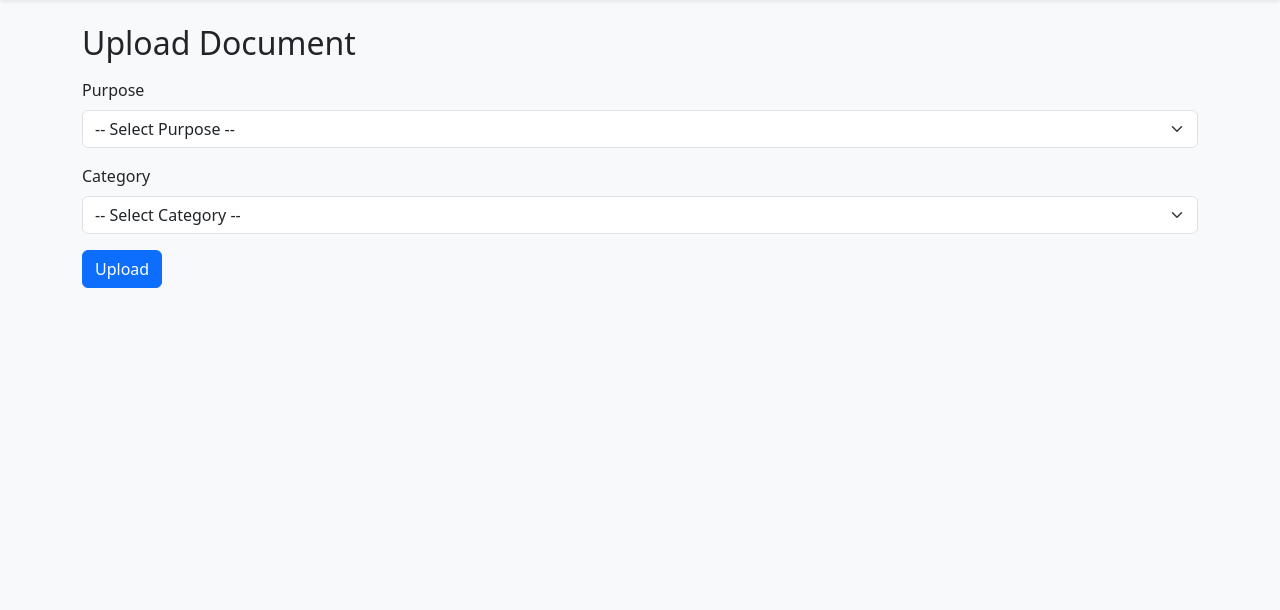
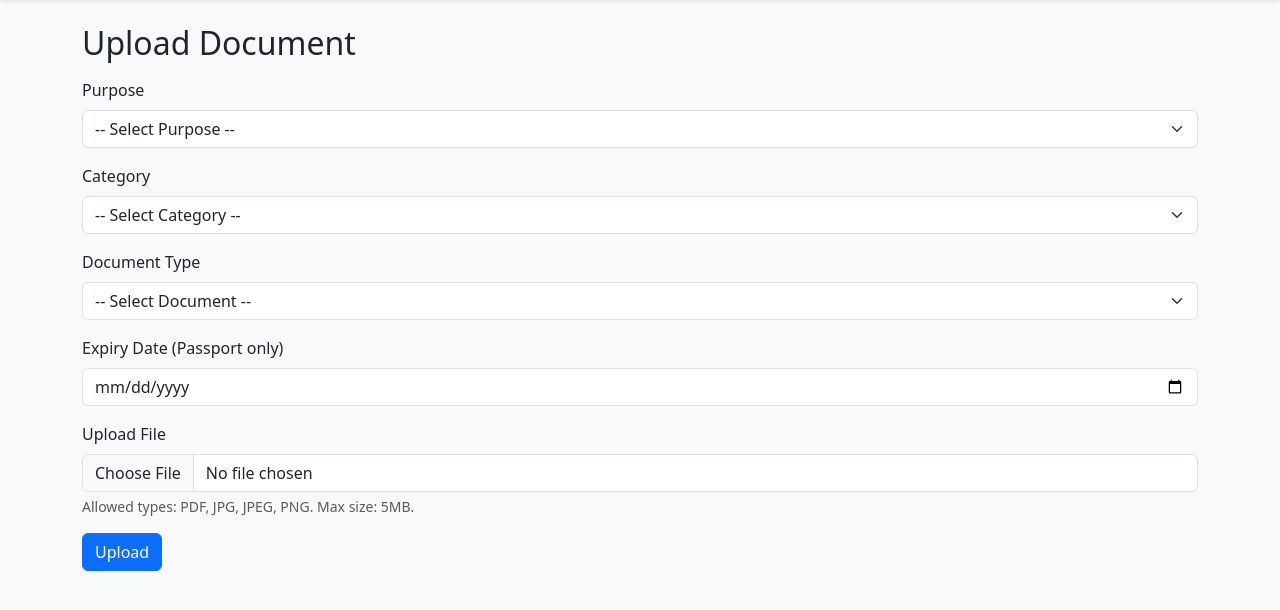
Before and after one commit to code-with-Llyon/Dbs, a Flask app: page /upload in a window 1280 px wide. Shown: the part 56-666 px from the top of the page. Run offline with Flask 3, Linux system fonts and the light colour scheme.

Commit message:
debugging upload.html with the use is llms.

```diff
--- a/gnib-doc-validator/templates/upload.html
+++ b/gnib-doc-validator/templates/upload.html
@@ -1,10 +1,27 @@
 {% extends "base.html" %} {% block content %}
 <h2 class="mb-3">Upload Document</h2>
+
+{# show flash messages from Flask #} {% with messages =
+get_flashed_messages(with_categories=true) %} {% if messages %} {% for category,
+msg in messages %}
+<div
+  class="alert alert-{{ category }} alert-dismissible fade show"
+  role="alert"
+>
+  {{ msg }}
+  <button
+    type="button"
+    class="btn-close"
+    data-bs-dismiss="alert"
+    aria-label="Close"
+  ></button>
+</div>
+{% endfor %} {% endif %} {% endwith %}
 
 <form id="uploadForm" method="POST" enctype="multipart/form-data">
   <div class="mb-3">
     <label class="form-label">Purpose</label>
-    <select id="purpose" class="form-select" required>
+    <select id="purpose" name="purpose" class="form-select" required>
       <option value="">-- Select Purpose --</option>
       <option value="study">Study</option>
       <option value="work">Work</option>
@@ -13,9 +30,45 @@
 
   <div class="mb-3">
     <label class="form-label">Category</label>
-    <select id="category" class="form-select" required>
+    <select id="category" name="category" class="form-select" required>
       <option value="">-- Select Category --</option>
+      {# options will be filled by JS based on purpose #}
     </select>
+  </div>
+
+  <div class="mb-3">
+    <label class="form-label">Document Type</label>
+    <select id="doc_type" name="doc_type" class="form-select" required>
+      <option value="">-- Select Document --</option>
+      {# also filled by JS based on purpose + category, or you can hard-code
+      options #}
+    </select>
+  </div>
+
+  <div class="mb-3">
+    <label class="form-label">Expiry Date (Passport only)</label>
+    <input
+      type="date"
+      id="expiry_date"
+      name="expiry_date"
+      class="form-control"
+      placeholder="YYYY-MM-DD"
+    />
+  </div>
+
+  <div class="mb-3">
+    <label class="form-label">Upload File</label>
+    <input
+      type="file"
+      id="document"
+      name="document"
+      class="form-control"
+      accept=".pdf,.jpg,.jpeg,.png"
+      required
+    />
+    <div class="form-text">
+      Allowed types: PDF, JPG, JPEG, PNG. Max size: 5MB.
+    </div>
   </div>
 
   <div id="requiredDocsBox" class="alert alert-info d-none"></div>
```
